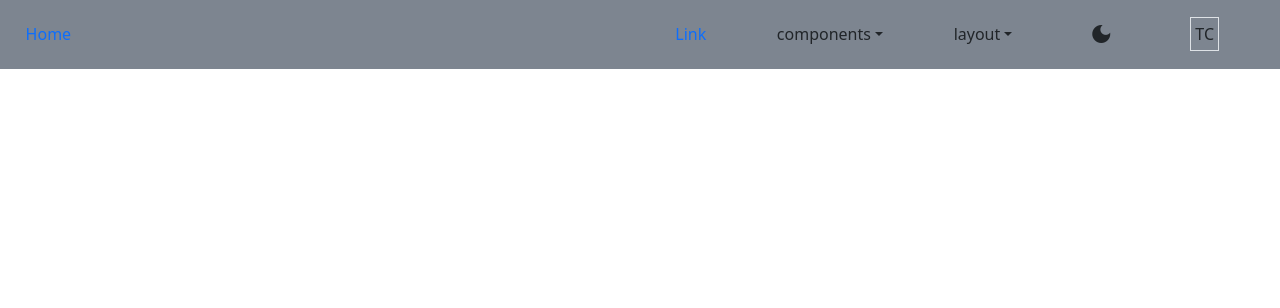
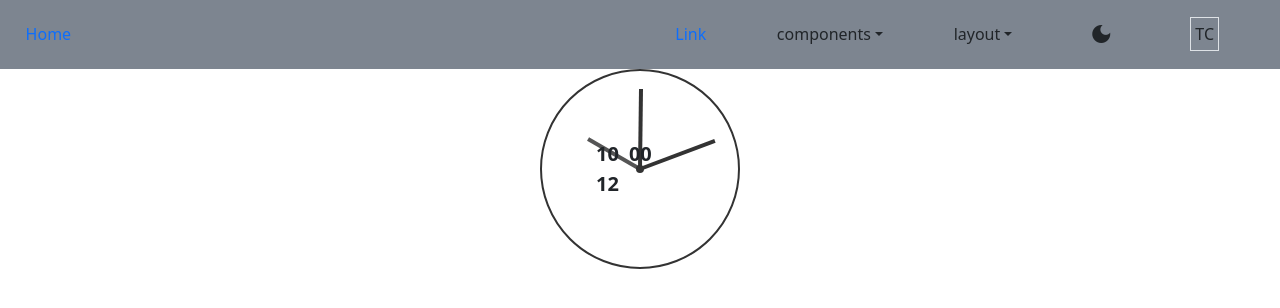
Before and after one commit to heyyoUna/Portfolio_frontEnd, a React (Create React App) app: page / in a window 1280 px wide. Shown: the top 308 px of the page. Built offline with nearby package versions, Linux system fonts and the light colour scheme.

Commit message:
時鐘功能

```diff
--- a/package.json
+++ b/package.json
@@ -16,6 +16,7 @@
     "node-sass": "^9.0.0",
     "prettier": "^2.8.8",
     "react": "^18.2.0",
+    "react-dnd": "^16.0.1",
     "react-dom": "^18.2.0",
     "react-intl": "^6.4.4",
     "react-redux": "^8.0.7",
--- /dev/null
+++ b/src/pages/Home/components/Clock.tsx
@@ -0,0 +1,64 @@
+import React, { useState, useEffect } from "react";
+
+const Clock: React.FC = () => {
+    const [time, setTime] = useState(new Date());
+
+    useEffect(() => {
+        const timer = setInterval(() => {
+            setTime(new Date());
+        }, 1000);
+
+        return () => {
+            clearInterval(timer);
+        };
+    }, []);
+
+    const formatTime = (value: number) => {
+        return value < 10 ? `0${value}` : value.toString();
+    };
+
+    const hours = formatTime(time.getHours());
+    const minutes = formatTime(time.getMinutes());
+    const seconds = formatTime(time.getSeconds());
+
+    const getRotationStyle = (value: number, total: number) => {
+        const rotation = (value / total) * 360;
+        const transition = value === 0 ? "none" : "transform 1s linear";
+        return {
+            transform: `rotate(${rotation}deg)`,
+            transition,
+        };
+    };
+
+    const getMinuteRotationStyle = () => {
+        const totalSeconds = time.getSeconds() + time.getMinutes() * 60;
+        const rotation = (totalSeconds / 3600) * 360;
+        const transition = totalSeconds === 0 ? "none" : "transform 60s linear";
+        return {
+            transform: `rotate(${rotation}deg)`,
+            transition,
+        };
+    };
+
+    return (
+        <div className="clock">
+            <div
+                className="hour-hand"
+                style={getRotationStyle(time.getHours() % 12, 12)}
+            ></div>
+            <div className="minute-hand" style={getMinuteRotationStyle()}></div>
+            <div
+                className="second-hand"
+                style={getRotationStyle(time.getSeconds(), 60)}
+            ></div>
+            <div className="center"></div>
+            <div className="time">
+                <span className="hour">{hours}</span>
+                <span className="minute">{minutes}</span>
+                <span className="second">{seconds}</span>
+            </div>
+        </div>
+    );
+};
+
+export default Clock;
--- a/src/pages/Home/index.tsx
+++ b/src/pages/Home/index.tsx
@@ -1,6 +1,7 @@
 import { useMemo, useState } from "react";
 import Navbar from "../../components/Navbar";
 import { DndProvider } from "react-dnd";
+import Clock from "./components/Clock";
 
 export default function Home() {
     return (
@@ -14,7 +15,9 @@ export default function Home() {
             >
                 <Navbar />
                 <div style={{ gridRow: "2" }}>
-                    <div></div>
+                    <div>
+                        <Clock />
+                    </div>
                 </div>
             </div>
         </>
--- a/src/style/main.scss
+++ b/src/style/main.scss
@@ -1,3 +1,4 @@
+@import "./pages/home/Clock.scss";
 @import "./var.scss";
 
 html #darkMode {
--- /dev/null
+++ b/src/style/pages/home/Clock.scss
@@ -0,0 +1,51 @@
+.clock {
+    position: relative;
+    width: 200px;
+    height: 200px;
+    border: 2px solid #333;
+    border-radius: 50%;
+    margin: 0 auto;
+    // transform: rotate(90deg);
+
+    .hour-hand,
+    .minute-hand,
+    .second-hand {
+        position: absolute;
+        width: 4px;
+        height: 80px;
+        background-color: #333;
+        transform-origin: bottom center;
+        left: calc(50% - 2px);
+        bottom: 50%;
+        transition: transform 1s linear;
+    }
+
+    .hour-hand {
+        height: 60px;
+        background-color: #555;
+    }
+
+    .center {
+        position: absolute;
+        width: 8px;
+        height: 8px;
+        background-color: #333;
+        border-radius: 50%;
+        left: calc(50% - 4px);
+        bottom: calc(50% - 4px);
+    }
+
+    .time {
+        position: absolute;
+        top: 50%;
+        left: 50%;
+        transform: translate(-50%, -50%);
+        font-size: 20px;
+        font-weight: bold;
+
+        span {
+            display: inline-block;
+            padding: 0 5px;
+        }
+    }
+}
```
Also changed, not shown: 1 other file (tests, documents, lock files or other folders).
